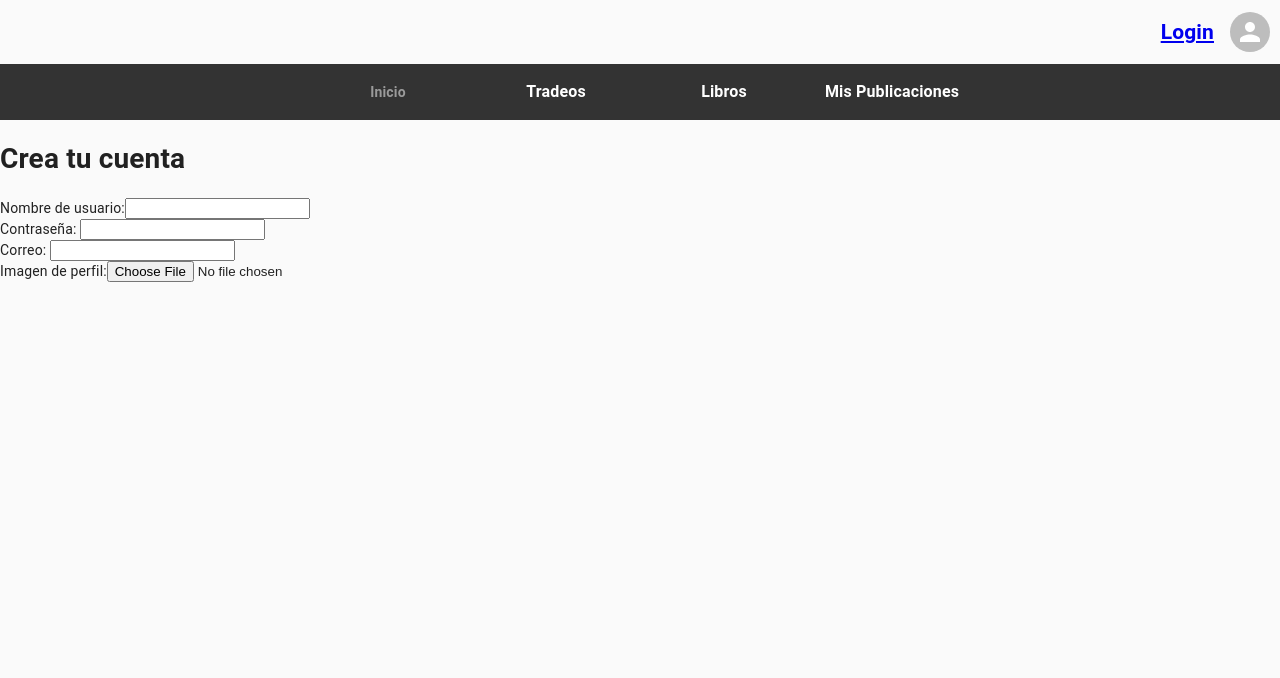
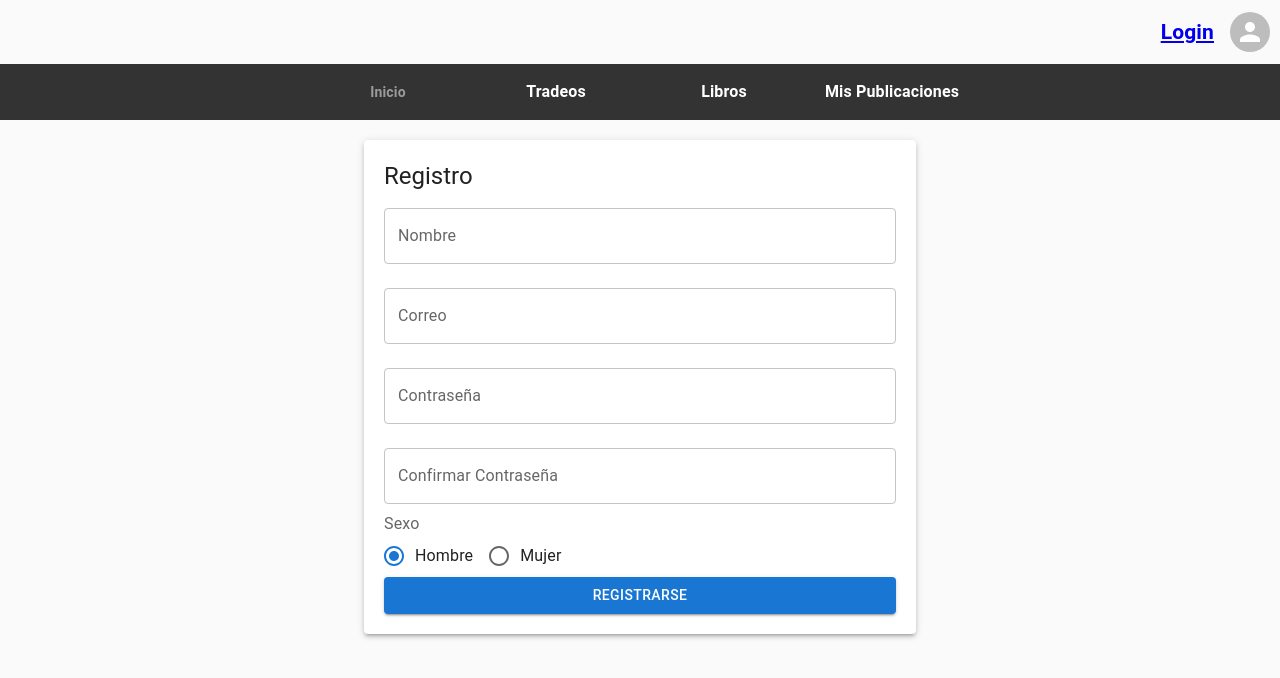
Before and after one commit to Stry12/Proyecto-ICI324, a React (Vite) app in the folder Front End/: page /Registrarse in a window 1280 px wide. Shown: the top 678 px of the page. Built offline with nearby package versions, Linux system fonts and the light colour scheme.

Commit message:
se mejoro registro mas fixita
corte fixita

```diff
--- a/Front End/src/components/Registrarse.jsx
+++ b/Front End/src/components/Registrarse.jsx
@@ -1,43 +1,91 @@
-import { Link } from "react-router-dom"
+import React, { useState } from 'react';
+import { Button, Container, Paper, TextField, Typography, FormControl, FormLabel, Radio, RadioGroup, FormControlLabel } from '@mui/material';
 
-export default function Registrarse() {
-    const handleImageUpload = (e) =>{
-        const selectedFile = e.target.files[0]
-        console.log("Imagen sleccionada:".selectedFile);
-    };
+function RegistrationForm() {
+  const [formData, setFormData] = useState({
+    name: '',
+    email: '',
+    password: '',
+    confirmPassword: '',
+    gender: 'male',
+  });
 
-    return(
-        <div className="Registro">
-            <h1>Crea tu cuenta</h1>
-                <form>
-                    <div>
-                    <label htmlFor="username">Nombre de usuario:</label>
-                    <input type="text" id="username" name="username" />
-                    </div>
-                    <div>
-                        <label htmlFor="password">Contraseña: </label>
-                        <input type="password" id="password" name="password" />
-                    </div>
-                    <div>
-                        <label htmlFor="password">Correo: </label>
-                        <input type="text" id="correo" name="correo" />
-                    </div>
-                    <div>
-                        <label htmlFor="imagen">Imagen de perfil:</label>
-                        <input
-                            type="file"
-                            id="imagen"
-                            name="imagen"
-                            accept="image/*"
-                            onChange={handleImageUpload}
-                        />
-                    </div>
+  const handleChange = (event) => {
+    const { name, value } = event.target;
+    setFormData({ ...formData, [name]: value });
+  };
 
+  const handleSubmit = (event) => {
+    event.preventDefault();
+    // Aquí puedes realizar acciones como enviar los datos del formulario al servidor.
+    console.log(formData);
+  };
 
-                </form>
-        </div>
-    )
+  return (
+    <Container maxWidth="sm">
+      <Paper elevation={3} style={{ padding: '20px', marginTop: '20px' }}>
+        <Typography variant="h5" component="h2">
+          Registro
+        </Typography>
+        <form onSubmit={handleSubmit}>
+          <TextField
+            label="Nombre"
+            name="name"
+            value={formData.name}
+            onChange={handleChange}
+            fullWidth
+            margin="normal"
+          />
+          <TextField
+            label="Correo"
+            name="email"
+            value={formData.email}
+            onChange={handleChange}
+            fullWidth
+            margin="normal"
+          />
+          <TextField
+            label="Contraseña"
+            type="password"
+            name="password"
+            value={formData.password}
+            onChange={handleChange}
+            fullWidth
+            margin="normal"
+          />
+          <TextField
+            label="Confirmar Contraseña"
+            type="password"
+            name="confirmPassword"
+            value={formData.confirmPassword}
+            onChange={handleChange}
+            fullWidth
+            margin="normal"
+          />
+          <FormControl component="fieldset">
+            <FormLabel component="legend">Sexo</FormLabel>
+            <RadioGroup
+              name="gender"
+              value={formData.gender}
+              onChange={handleChange}
+              row
+            >
+              <FormControlLabel value="male" control={<Radio />} label="Hombre" />
+              <FormControlLabel value="female" control={<Radio />} label="Mujer" />
+            </RadioGroup>
+          </FormControl>
+          <Button
+            variant="contained"
+            color="primary"
+            type="submit"
+            fullWidth
+          >
+            Registrarse
+          </Button>
+        </form>
+      </Paper>
+    </Container>
+  );
+}
 
-
-
-}
+export default RegistrationForm;
```
